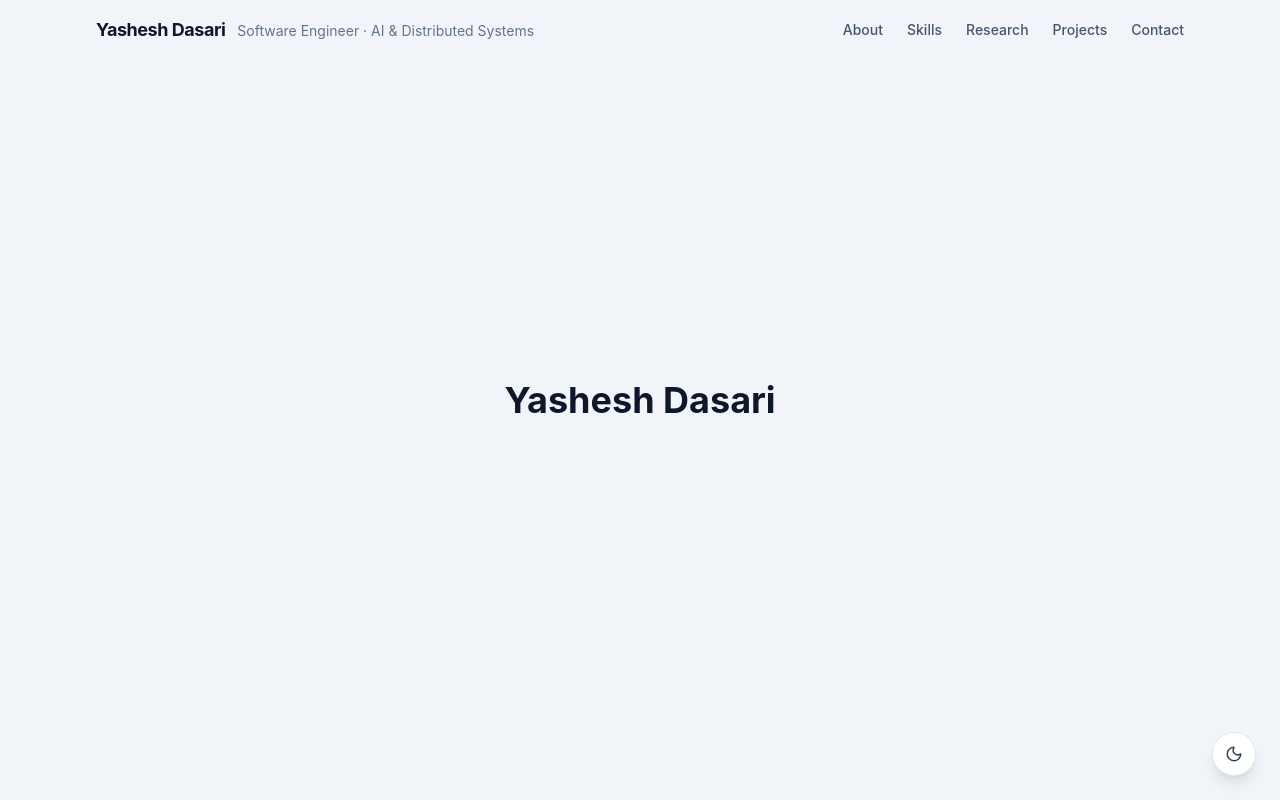
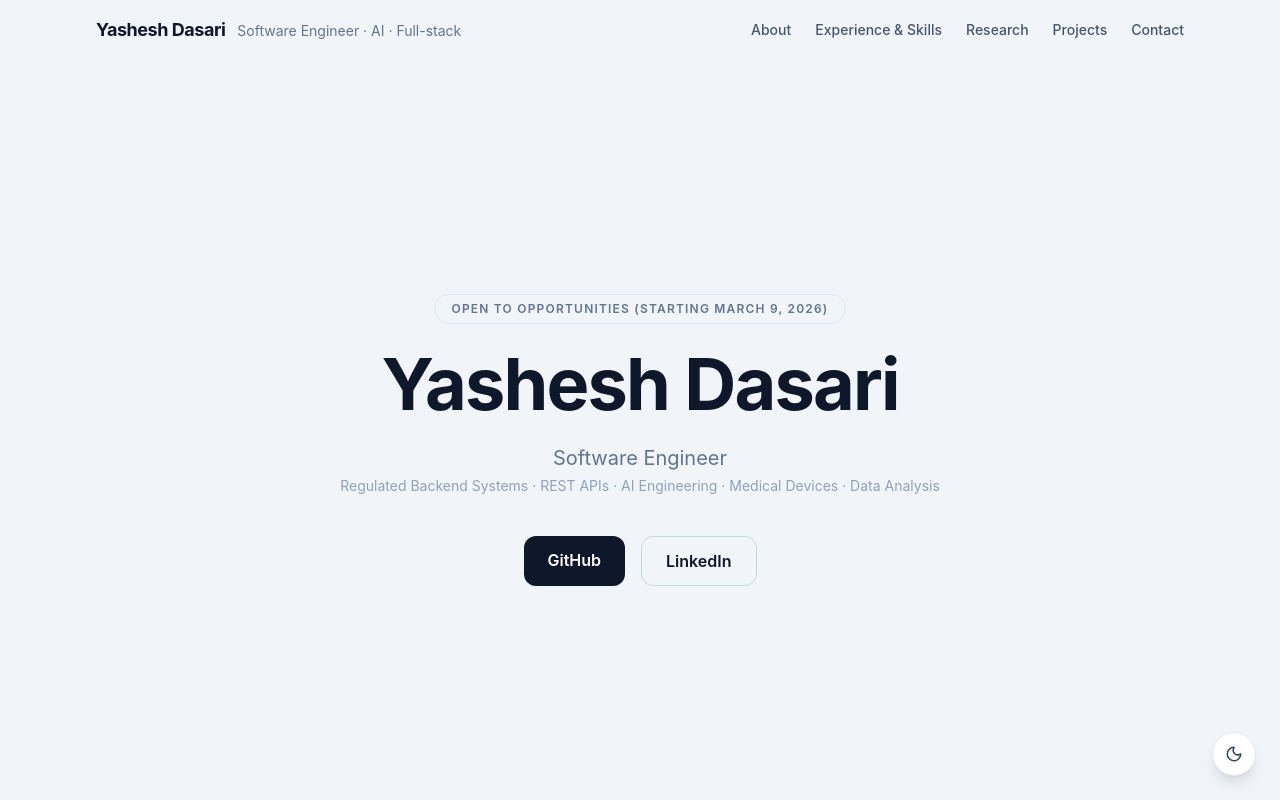
Before and after one commit to YasheshDasari/portfolio, a Next.js app: page / in a window 1280 px wide. Built offline with nearby package versions, Linux system fonts and the light colour scheme.

Commit message:
Add a landing page

```diff
--- a/app/page.tsx
+++ b/app/page.tsx
@@ -1,7 +1,9 @@
+import Hero from "@/components/Hero";
+
 export default function Home() {
     return (
-        <main className="min-h-screen flex items-center justify-center">
-            <h1 className="text-4xl font-bold">Yashesh Dasari</h1>
+        <main>
+            <Hero />
         </main>
     );
 }
--- a/components/Hero.tsx
+++ b/components/Hero.tsx
@@ -0,0 +1,38 @@
+export default function Hero() {
+    return (
+        <section className="flex flex-col items-center justify-center min-h-screen text-center px-6 pt-20">
+
+            <span className="mb-6 px-4 py-1.5 rounded-full text-xs font-semibold tracking-widest uppercase bg-slate-100 dark:bg-slate-800 text-slate-500 dark:text-slate-400 border border-slate-200 dark:border-slate-700">
+                Open to opportunities (starting March 9, 2026)
+            </span>
+
+            <h1 className="text-5xl md:text-7xl font-bold tracking-tight mb-4">
+                Yashesh Dasari
+            </h1>
+
+            <p className="text-xl text-slate-500 dark:text-slate-400 mt-2">
+                Software Engineer
+            </p>
+
+            <p className="text-sm text-slate-400 dark:text-slate-500 mt-1 mb-10">
+                Regulated Backend Systems · REST APIs · AI Engineering · Medical Devices · Data Analysis
+            </p>
+
+            <div className="flex gap-4 flex-wrap justify-center">
+
+                <a href="https://github.com/YasheshDasari/" target="_blank" className="px-6 py-3 bg-slate-900 dark:bg-white text-white dark:text-black rounded-xl font-semibold hover:scale-105 transition">
+                    GitHub
+                </a>
+
+                <a href="https://www.linkedin.com/in/yasheshdasari/" target="_blank" className="px-6 py-3 border border-slate-300 dark:border-slate-600 rounded-xl font-semibold hover:scale-105 transition">
+                    LinkedIn
+                </a>
+
+                {/*<a href="#contact" className="px-6 py-3 border border-slate-300 dark:border-slate-600 rounded-xl font-semibold hover:bg-slate-100 dark:hover:bg-slate-800 transition">*/}
+                {/*    Contact Me*/}
+                {/*</a>*/}
+
+            </div>
+        </section>
+    );
+}
--- a/components/Navbar.tsx
+++ b/components/Navbar.tsx
@@ -2,7 +2,7 @@
 
 import { useEffect, useState } from "react";
 
-const navLinks: string[] = ["About", "Skills", "Research", "Projects", "Contact"];
+const navLinks: string[] = ["About", "Experience & Skills", "Research", "Projects", "Contact"];
 
 export default function Navbar() {
     const [scrolled, setScrolled] = useState(false);
@@ -17,7 +17,7 @@ export default function Navbar() {
         <header
             className={`fixed top-0 left-0 w-full z-50 transition-all duration-300 ${
                 scrolled
-                    ? "bg-white/80 dark:bg-slate-900/80 backdrop-blur-md shadow-sm"
+                    ? "bg-slate-100/80 dark:bg-slate-900/80 backdrop-blur-md shadow-sm"
                     : "bg-transparent"
             }`}
         >
@@ -27,14 +27,14 @@ export default function Navbar() {
                         Yashesh Dasari
                     </span>
                     <span className="hidden sm:inline text-sm text-slate-500 dark:text-slate-400 ml-3">
-                        Software Engineer · AI & Distributed Systems
+                        Software Engineer · AI · Full-stack
                     </span>
                 </div>
 
                 <nav className="flex gap-6">
                     {navLinks.map((link) => {
                         return (
-                            <a key={link} href={"#" + link.toLowerCase()} className="text-sm font-medium text-slate-600 dark:text-slate-300 hover:text-black dark:hover:text-white transition-colors">
+                            <a key={link} href={"#" + link.toLowerCase()} className="text-sm font-medium text-slate-600 dark:text-slate-300 hover:text-slate-950 dark:hover:text-slate-100 transition-colors">
                                 {link}
                             </a>
                         );
```
